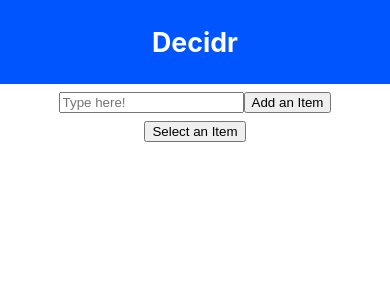
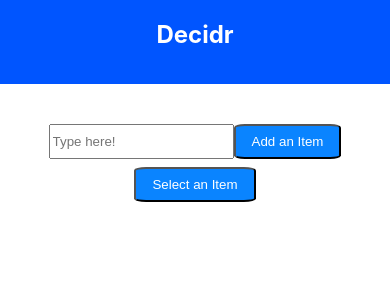
Before and after one commit to alberme/decidr, a React (Create React App) app: page / in a window 390 px wide. Shown: the top 300 px of the page. Built offline with nearby package versions, Linux system fonts and the light colour scheme.

Commit message:
feat(styles): add responsive styles

```diff
--- a/src/App.css
+++ b/src/App.css
@@ -1,39 +1,85 @@
-.App {
-  text-align: center;
+* {
+  box-sizing: border-box;
 }
 
-.App-logo {
-  height: 40vmin;
-  pointer-events: none;
-}
-
-@media (prefers-reduced-motion: no-preference) {
-  .App-logo {
-    animation: App-logo-spin infinite 20s linear;
-  }
+.App {
+  display: flex;
+  flex-direction: column;
+  text-align: center;
+  /* height: 200vh; */
+  max-height: 100vh;
 }
 
 .App-header {
   background-color: #0055ff;
-  height: 10vh;
-  min-height: 5vh;
+  min-height: 10vh;
+  color: white;
+}
+
+main {
+  overflow: auto;
+}
+
+button {
+  background-color: #0A84FF;
+  color: white;
+  border-radius: 10%;
+  padding: 0.5rem 1rem 0.5rem 1rem;
+}
+
+footer {
+  margin-bottom: 1rem;
+}
+
+.form-add-item {
+  display: flex;
+  justify-content: center;
+  margin: 0.5rem;
+}
+
+.form-add-item input {
+  margin-right: 0.5rem;
+  box-shadow: 2px 2px 5px gray;
+  width: 50vw;
+  border-color: white;
+  padding: 0.5rem;
+}
+
+.list-selection-container {
+  font-size: 2rem;
+}
+
+.list-display-container {
   display: flex;
   flex-direction: column;
   align-items: center;
-  justify-content: center;
-  font-size: calc(10px + 2vmin);
-  color: white;
+  font-size: 1.5rem;
+  padding: 0;
+  margin: 1rem 0.5rem 1rem 0.5rem
 }
 
-.App-link {
-  color: #61dafb;
+.list-display-container p {
+  margin: 0.5rem;
 }
 
-@keyframes App-logo-spin {
-  from {
-    transform: rotate(0deg);
+@media screen and (max-width: 800px) {
+  .App {
+    height: 100vh;
   }
-  to {
-    transform: rotate(360deg);
+
+  header {
+    flex: 0 0 auto;
+  }
+
+  #add-item {
+    flex: 0 0 auto;
+  }
+
+  main {
+    flex: 1 1 auto;
+  }
+
+  footer {
+    flex: 0 0 auto;
   }
 }
```
